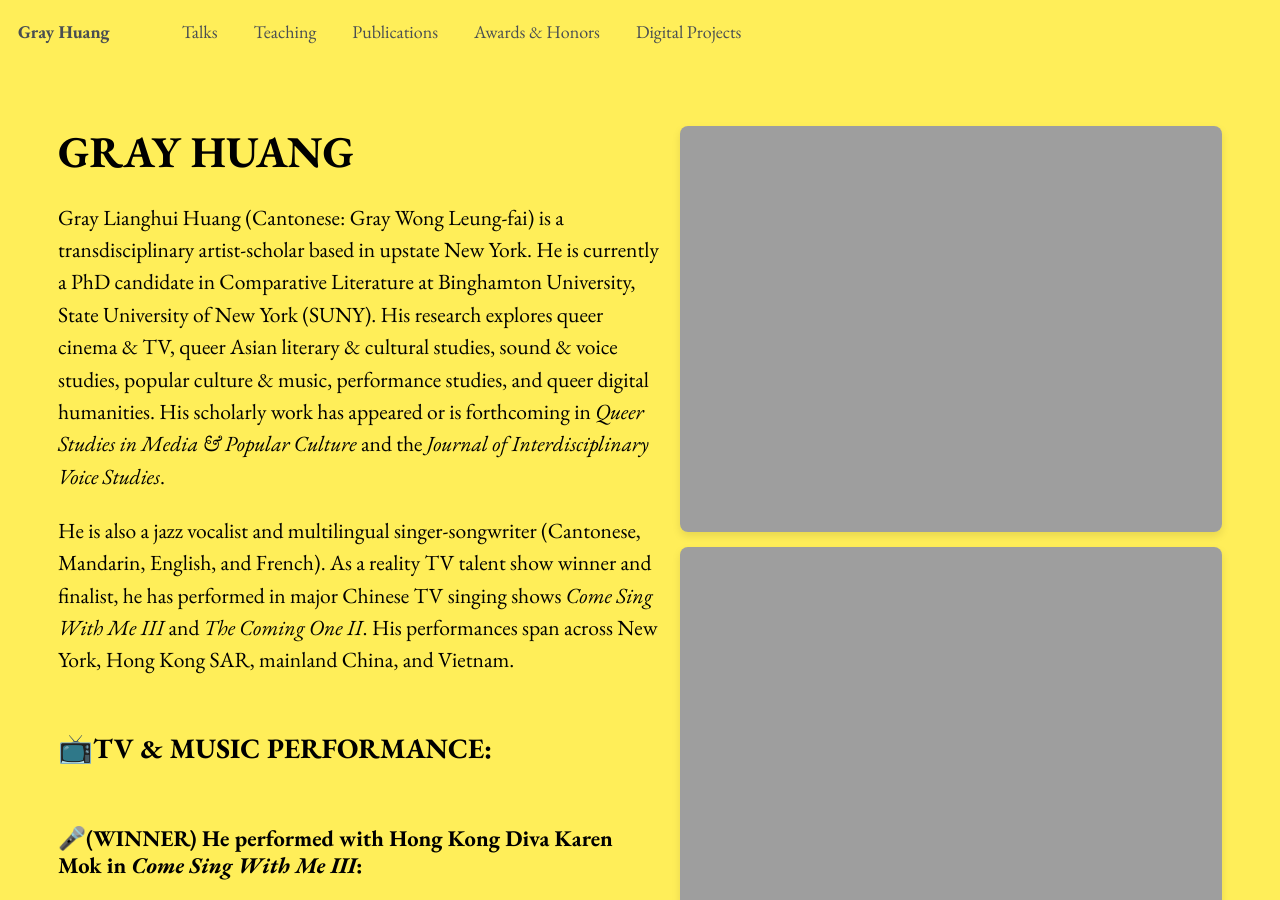
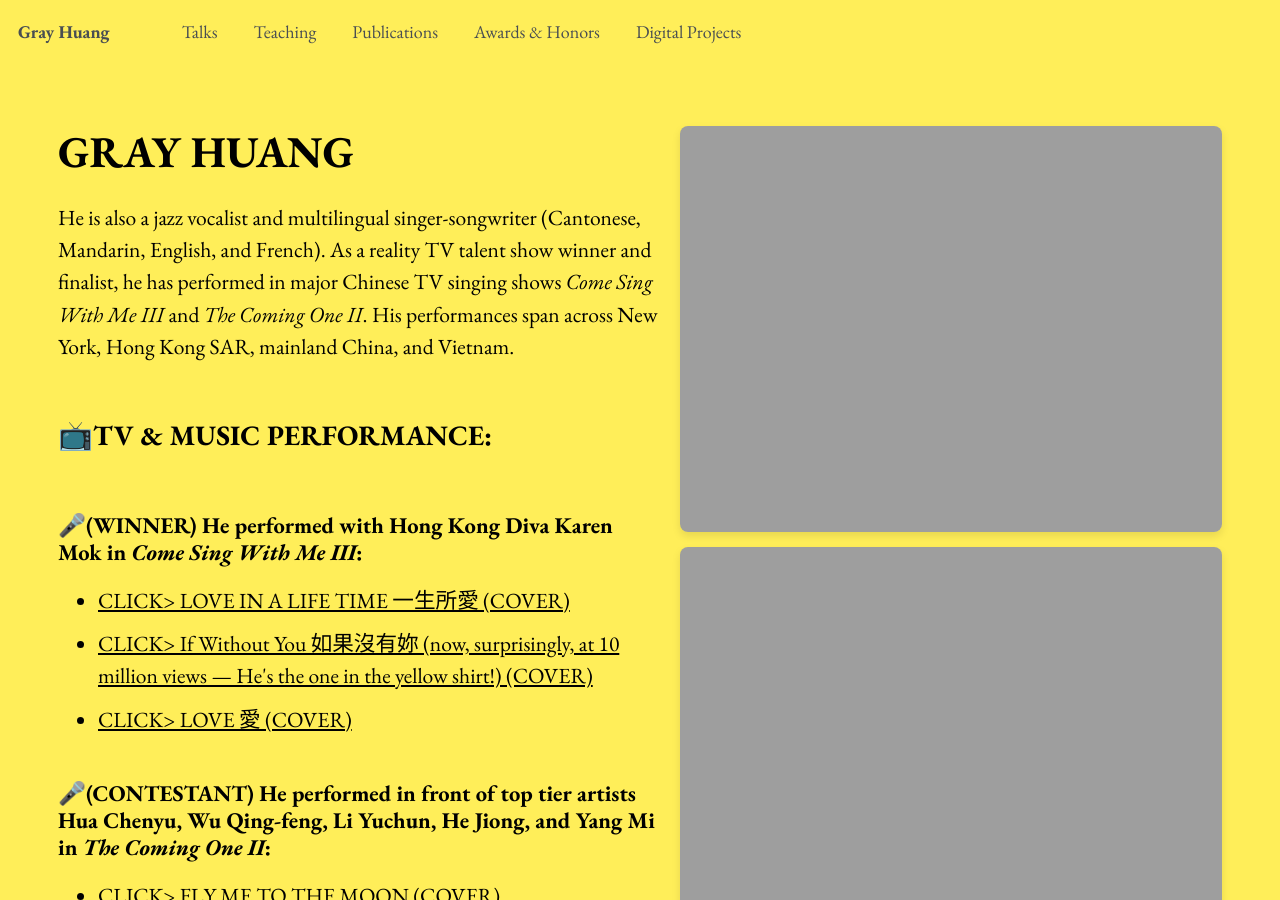
Before and after one commit to gray-huang/gray-huang.github.io, a Jekyll site: the page built from _pages/about.md, in a window 1280 px wide and 900 px high. Built offline with Jekyll 4.4.1, drawn with Linux system fonts in a browser that asks for light colours.

Commit message:
Update about.md

```diff
--- a/_pages/about.md
+++ b/_pages/about.md
@@ -11,7 +11,6 @@ body_class: "home-page-yellow"
 <div class="bio-container">
     <div class="bio-text">
         <h1>GRAY HUANG</h1>
-        <p>Gray Lianghui Huang (Cantonese: Gray Wong Leung-fai) is a transdisciplinary artist-scholar based in upstate New York. He is currently a PhD candidate in Comparative Literature at Binghamton University, State University of New York (SUNY). His research explores queer cinema & TV, queer Asian literary & cultural studies, sound & voice studies, popular culture & music, performance studies, and queer digital humanities. His scholarly work has appeared or is forthcoming in <i>Queer Studies in Media & Popular Culture</i> and the <i>Journal of Interdisciplinary Voice Studies</i>. </p>
 
         <p>He is also a jazz vocalist and multilingual singer-songwriter (Cantonese, Mandarin, English, and French). As a reality TV talent show winner and finalist, he has performed in major Chinese TV singing shows <i>Come Sing With Me III</i> and <i>The Coming One II</i>. His performances span across New York, Hong Kong SAR, mainland China, and Vietnam. </p>
 
```
